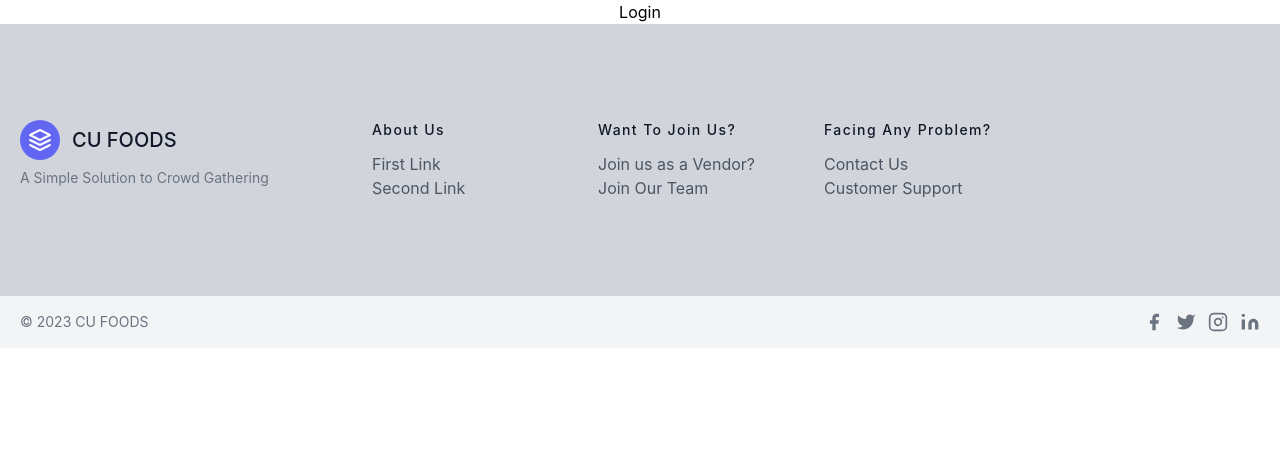
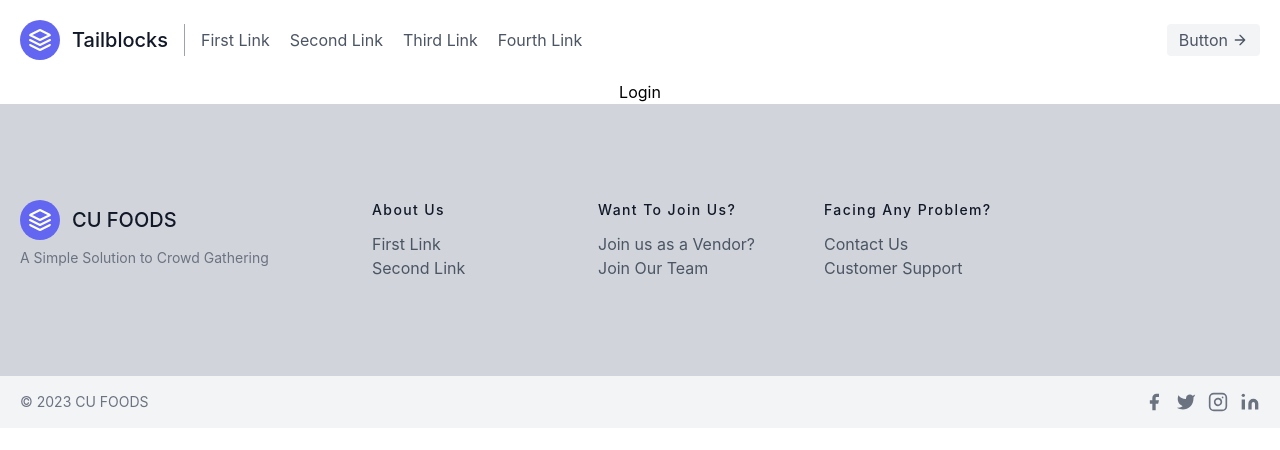
Before and after one commit to Arpitvijay7/CU_FOODS_Front-End, a React (Create React App) app: page /login in a window 1280 px wide. Shown: the top 450 px of the page. Built offline with nearby package versions, Linux system fonts and the light colour scheme.

Commit message:
crreated a sample navbar and installed some packages ,

```diff
--- a/package.json
+++ b/package.json
@@ -3,11 +3,13 @@
   "version": "0.1.0",
   "private": true,
   "dependencies": {
+    "@reduxjs/toolkit": "^1.9.3",
     "@testing-library/jest-dom": "^5.16.5",
     "@testing-library/react": "^13.4.0",
     "@testing-library/user-event": "^13.5.0",
     "react": "^18.2.0",
     "react-dom": "^18.2.0",
+    "react-redux": "^8.0.5",
     "react-router-dom": "^6.10.0",
     "react-scripts": "5.0.1",
     "web-vitals": "^2.1.4"
--- /dev/null
+++ b/src/Components/Core/store/index.js
@@ -0,0 +1,8 @@
+import {configureStore} from "@reduxjs/toolkit"
+import userSlice from "./slice/userSlice"
+const store=configureStore({
+    reducer:{
+        users:userSlice
+    }
+})
+export default store;
--- /dev/null
+++ b/src/Components/Core/store/slice/toggleSlice.js
@@ -0,0 +1,19 @@
+import {createSlice} from "@reduxjs/toolkit"
+const userSlice=createSlice({
+    name:"user",
+    initialState:{
+        auth:0
+    },
+    reducers:{
+        loginUser(state,action){
+            state.auth=1
+
+        },
+        logoutUser(state,action){
+            state.auth=0;
+        }
+    }
+
+})
+export default userSlice.reducer
+export const {loginUser,logoutUser}=userSlice.actions
--- /dev/null
+++ b/src/Components/Core/store/slice/userSlice.js
@@ -0,0 +1,19 @@
+import {createSlice} from "@reduxjs/toolkit"
+const userSlice=createSlice({
+    name:"user",
+    initialState:{
+        auth:0
+    },
+    reducers:{
+        loginUser(state,action){
+            state.auth=1
+
+        },
+        logoutUser(state,action){
+            state.auth=0;
+        }
+    }
+
+})
+export default userSlice.reducer
+export const {loginUser,logoutUser}=userSlice.actions
--- a/src/Components/main/Routes/Routes.js
+++ b/src/Components/main/Routes/Routes.js
@@ -1,18 +1,22 @@
 import React from 'react'
-import { Routes,Route } from 'react-router-dom'
+import { Routes,Route,useLocation } from 'react-router-dom'
 import Home from '../UI/Screens/Home'
 import Login from '../UI/Screens/Login'
 import Navbar from "../UI/NavbarComponents/index"
 import Footer from '../UI/FooterComponents'
 const Routings = () => {
-  return (
-    <>
+  const location=useLocation();
+    const isHome = location.pathname === '/';
+
+    return (
+      <>
+        {!isHome && <Navbar />} {/* only render Navbar if not on the home page */}
         <Routes>
-        <Route path="/" element={<Home/>}/>
-        <Route path="/login" element={<Login/>}/>
+          <Route path="/" element={<Home />} />
+          <Route path="/login" element={<Login />} />
         </Routes>
-        <Footer/>
-    </>
-  )
-}
+        <Footer />
+      </>
+    );
+  };
 export default Routings
--- a/src/Components/main/UI/NavbarComponents/index.js
+++ b/src/Components/main/UI/NavbarComponents/index.js
@@ -2,7 +2,29 @@ import React from 'react'
 
 const Navbar = () => {
   return (
-    <div>Navbar</div>
+    <>
+      <header class="text-gray-600 body-font">
+  <div class="container mx-auto flex flex-wrap p-5 flex-col md:flex-row items-center">
+    <a class="flex title-font font-medium items-center text-gray-900 mb-4 md:mb-0">
+      <svg xmlns="http://www.w3.org/2000/svg" fill="none" stroke="currentColor" stroke-linecap="round" stroke-linejoin="round" stroke-width="2" class="w-10 h-10 text-white p-2 bg-indigo-500 rounded-full" viewBox="0 0 24 24">
+        <path d="M12 2L2 7l10 5 10-5-10-5zM2 17l10 5 10-5M2 12l10 5 10-5"></path>
+      </svg>
+      <span class="ml-3 text-xl">Tailblocks</span>
+    </a>
+    <nav class="md:mr-auto md:ml-4 md:py-1 md:pl-4 md:border-l md:border-gray-400	flex flex-wrap items-center text-base justify-center">
+      <a class="mr-5 hover:text-gray-900">First Link</a>
+      <a class="mr-5 hover:text-gray-900">Second Link</a>
+      <a class="mr-5 hover:text-gray-900">Third Link</a>
+      <a class="mr-5 hover:text-gray-900">Fourth Link</a>
+    </nav>
+    <button class="inline-flex items-center bg-gray-100 border-0 py-1 px-3 focus:outline-none hover:bg-gray-200 rounded text-base mt-4 md:mt-0">Button
+      <svg fill="none" stroke="currentColor" stroke-linecap="round" stroke-linejoin="round" stroke-width="2" class="w-4 h-4 ml-1" viewBox="0 0 24 24">
+        <path d="M5 12h14M12 5l7 7-7 7"></path>
+      </svg>
+    </button>
+  </div>
+</header>
+    </>
   )
 }
 
--- a/src/Components/main/UI/Screens/Home/HeroSection/index.jsx
+++ b/src/Components/main/UI/Screens/Home/HeroSection/index.jsx
@@ -12,6 +12,7 @@ const HeroSection = () => {
     );
     const data = await res.json();
     setSearchClick(1);
+    if(search.length>0){
     if (data["shops"].length!==0) {
       setSearchData(data.shops);
     } else {
@@ -21,6 +22,7 @@ const HeroSection = () => {
         setSearchClick(0)
       },2000)
     }
+  }
   };
   return (
     <>
@@ -31,8 +33,8 @@ const HeroSection = () => {
               CU FOODS
             </Link>
             <div className="flex justify-between w-36 md:w-56">
-              <div>Login</div>
-              <div>Sign Up</div>
+              <button>Login</button>
+              <button>Sign Up</button>
             </div>
           </div>
         </div>
@@ -75,20 +77,20 @@ const HeroSection = () => {
                     onChange={(e) => handleSearch(e)}
                   ></input>
                 </div>
-                {searchClick ? (
+                {search.length>0 && (
                   <>
                     <div className="w-full md:w-2/3 mt-3 rounded-lg bg-white absolute top-24 md:top-12 flex flex-col border-2 border-black">
                       {searchData &&
                         searchData.map((val, index) => {
                           return (
-                            <Link to={"/shops/"+val.name} className="p-5 hover:bg-gray-300" key={index}>
+                            <Link to={"/shops/"+val.name} className="p-5 hover:bg-gray-300 border-b m-1" key={index}>
                               {val.name}
                             </Link>
                           );
                         })}
                     </div>
                   </>
-                ) : null}
+                )}
               </div>
             </div>
           </div>
```
Also changed, not shown: 1 other file (tests, documents, lock files or other folders).
